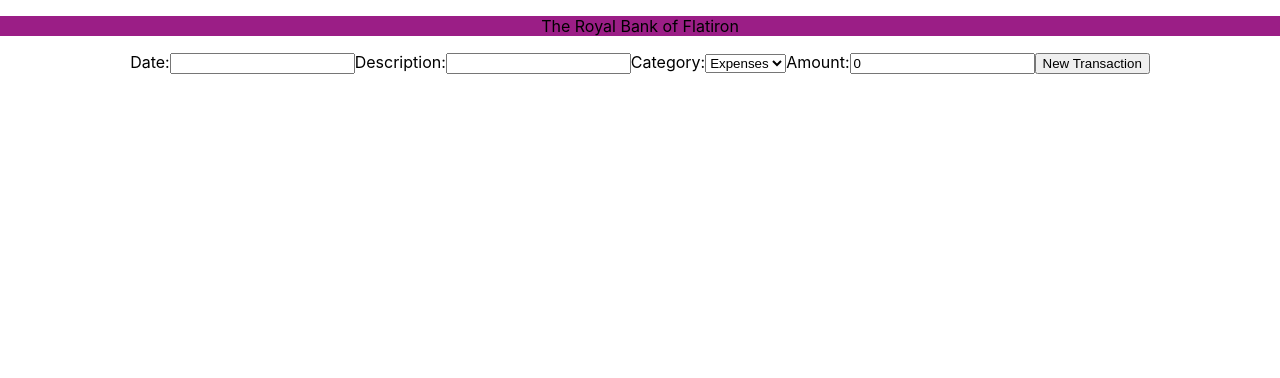
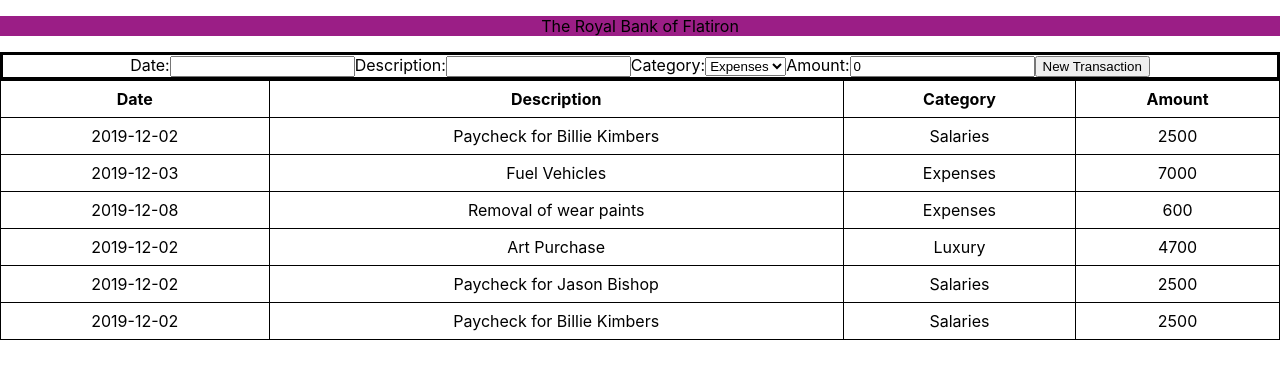
Before and after one commit to All3n0/Phase-2-code--challenge-1, a React (Create React App) app: page / in a window 1280 px wide. Shown: the top 378 px of the page. Built offline with nearby package versions, Linux system fonts and the light colour scheme.

Commit message:
created the table and made the add feature functional

```diff
--- a/src/App.css
+++ b/src/App.css
@@ -37,3 +37,10 @@
     transform: rotate(360deg);
   }
 }
+#form1{
+  border:solid;
+}
+#table1{
+   width: 100%;
+   border-collapse: collapse;
+}
--- a/src/App.js
+++ b/src/App.js
@@ -2,26 +2,28 @@ import React,{useState} from 'react';
 import './App.css';
 import Header from './Header.js';
 import ItemForm from './Itemform.js';
+import transactionsData from './Transactions.js';
+import Table from './Table.js';
 
-let transactions=[
-  {Date:"2019-12-02",Description:"Paycheck for Billie Kimbers",Category:"Salaries",Amount:"2500"},
-  {Date:"2019-12-03",Description:"Fuel Vehicles",Category:"Expenses",Amount:"7000"},
-  {Date:"2019-12-08",Description:"Removal of wear paints",Category:"Expenses",Amount:"600"},
-  {Date:"2019-12-02",Description:"Art Purchase",Category:"Luxury",Amount:"4700"},
-  {Date:"2019-12-02",Description:"Paycheck for Jason Bishop",Category:"Salaries",Amount:"2500"},
-  {Date:"2019-12-02",Description:"Paycheck for Billie Kimbers",Category:"Salaries",Amount:"2500"}
-]
+
 
 function App() {
-  const [Transactions,setTransactions]=useState(transactions);
-  function onItemFormSubmit(newTransact){
-    setTransactions([...Transactions,newTransact])
-    console.log(newTransact)
+  const [transactions,setTransactions]=useState(transactionsData)
+  function handleSubmit(newTrancaction){
+
+    setTransactions([...transactions,newTrancaction])
   }
+
   return (
     <div className="App">
       <Header className="App-header"  />
-      <ItemForm onItemFormSubmit={onItemFormSubmit}/>
+      <div id='form1'>
+      <ItemForm onItemFormSubmit={handleSubmit}/>
+      </div>
+      <div id='table1'>
+      <Table transactions={transactions}/>
+      </div>
+
     </div>
   );
 }
--- a/src/Itemform.js
+++ b/src/Itemform.js
@@ -8,7 +8,11 @@ function ItemForm({onItemFormSubmit}){
 
     function handleSubmit(event){
         event.preventDefault();
-        onItemFormSubmit({date,Description,Category,amount})
+        const newTrancaction={Date:date,Description:Description,Category:Category,Amount:amount}
+        onItemFormSubmit(newTrancaction);
+        setDate('');
+        setDescription('');
+        setAmount('0');
     }
     function handleDateChange(event){
         setDate(event.target.value);
@@ -23,7 +27,8 @@ function ItemForm({onItemFormSubmit}){
         setAmount(event.target.value)
     }
     return(
-        <form onSubmit={handleSubmit}>
+        <div>
+            <form onSubmit={handleSubmit}>
             <label>
                 Date:
                 <input type="text" name="date" value={date} onChange={handleDateChange}></input>
@@ -42,10 +47,11 @@ function ItemForm({onItemFormSubmit}){
             </label>
             <label>
                 Amount:
-                <input type="text" name="amounnt" value={amount} onChange={handleAmountChange}></input>
+                <input type="text" name="amount" value={amount} onChange={handleAmountChange}></input>
             </label>
             <button type="submit">New Transaction</button>
         </form>
+        </div>
     )
 }
 export default ItemForm;
--- /dev/null
+++ b/src/Table.css
@@ -0,0 +1,10 @@
+table{
+    width: 100%;
+    border-collapse: collapse;
+}
+table,th,td{
+    border: 1px solid black;
+}
+th,td{
+    padding: 8px;
+}
--- /dev/null
+++ b/src/Table.js
@@ -0,0 +1,31 @@
+import React from "react";
+import './Table.css';
+
+
+function Table({transactions}){
+    const transactionsr=transactions.map((transaction,index) => (
+        <tr key={index}>
+            <td>{transaction.Date}</td>
+            <td>{transaction.Description}</td>
+            <td>{transaction.Category}</td>
+            <td>{transaction.Amount}</td>
+        </tr>
+    ));
+    return(
+        <table>
+            <thead>
+            <tr>
+                <th>Date</th>
+                <th>Description</th>
+                <th>Category</th>
+                <th>Amount</th>
+            </tr>
+            </thead>
+            <tbody>
+              {transactionsr}
+
+            </tbody>
+        </table>
+    )
+}
+ export default Table;
--- /dev/null
+++ b/src/Transactions.js
@@ -0,0 +1,12 @@
+
+
+let transactions=[
+    {Date:"2019-12-02",Description:"Paycheck for Billie Kimbers",Category:"Salaries",Amount:"2500"},
+    {Date:"2019-12-03",Description:"Fuel Vehicles",Category:"Expenses",Amount:"7000"},
+    {Date:"2019-12-08",Description:"Removal of wear paints",Category:"Expenses",Amount:"600"},
+    {Date:"2019-12-02",Description:"Art Purchase",Category:"Luxury",Amount:"4700"},
+    {Date:"2019-12-02",Description:"Paycheck for Jason Bishop",Category:"Salaries",Amount:"2500"},
+    {Date:"2019-12-02",Description:"Paycheck for Billie Kimbers",Category:"Salaries",Amount:"2500"}
+  ]
+
+export default transactions;
```
